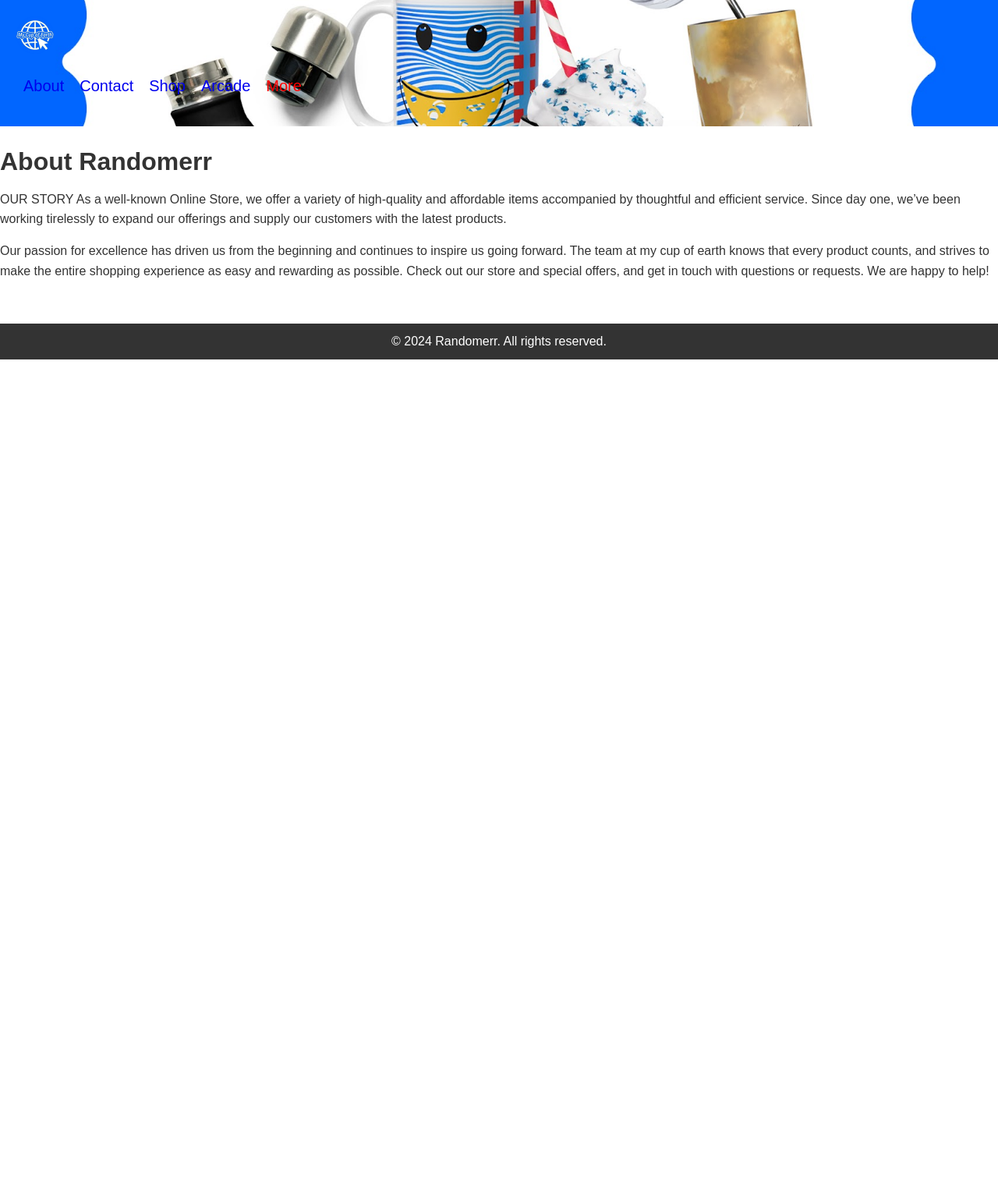
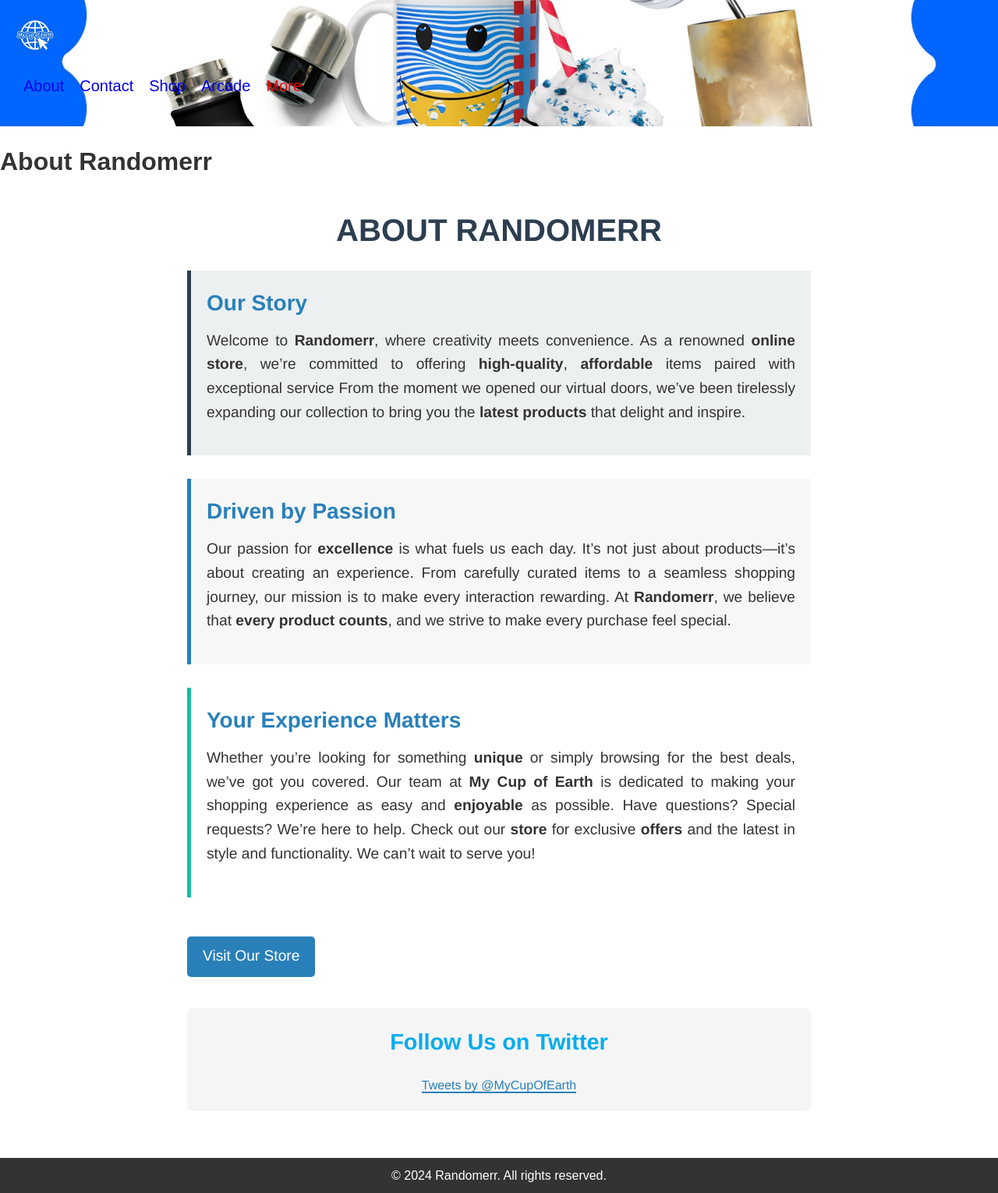
Before and after one commit to m-cochran/Randomerr, a Jekyll site: the page built from about.md, in a window 1280 px wide. Shown: the whole page at 78% size. Built offline with Jekyll 4.4.1, drawn with Linux system fonts in a browser that asks for light colours; comment, search, counter and statistics services are not loaded; before the commit the page ends 900 px from its top, so only the background shows below that.

Commit message:
Update about.md

```diff
--- a/about.md
+++ b/about.md
@@ -7,7 +7,138 @@ permalink: /about/
 # About Randomerr
 
 
-OUR STORY
-As a well-known Online Store, we offer a variety of high-quality and affordable items accompanied by thoughtful and efficient service. Since day one, we’ve been working tirelessly to expand our offerings and supply our customers with the latest products.
+<div class="about-container">
+    <h2>About Randomerr</h2>
 
-Our passion for excellence has driven us from the beginning and continues to inspire us going forward. The team at my cup of earth knows that every product counts, and strives to make the entire shopping experience as easy and rewarding as possible. Check out our store and special offers, and get in touch with questions or requests. We are happy to help!
+    <div class="our-story">
+        <h3>Our Story</h3>
+        <p>Welcome to <strong>Randomerr</strong>, where creativity meets convenience. As a renowned <strong>online store</strong>, we’re committed to offering <strong>high-quality</strong>, <strong>affordable</strong> items paired with exceptional service From the moment we opened our virtual doors, we’ve been tirelessly expanding our collection to bring you the <strong>latest products</strong> that delight and inspire.</p>
+    </div>
+
+    <div class="driven-by-passion">
+        <h3>Driven by Passion</h3>
+        <p>Our passion for <strong>excellence</strong> is what fuels us each day. It’s not just about products—it’s about creating an experience. From carefully curated items to a seamless shopping journey, our mission is to make every interaction rewarding. At <strong>Randomerr</strong>, we believe that <strong>every product counts</strong>, and we strive to make every purchase feel special.</p>
+    </div>
+
+    <div class="experience-matters">
+        <h3>Your Experience Matters</h3>
+        <p>Whether you’re looking for something <strong>unique</strong> or simply browsing for the best deals, we’ve got you covered. Our team at <strong>My Cup of Earth</strong> is dedicated to making your shopping experience as easy and <strong>enjoyable</strong> as possible. Have questions? Special requests? We’re here to help.
+
+Check out our <strong>store</strong> for exclusive <strong>offers</strong> and the latest in style and functionality. We can’t wait to serve you!</p>
+    </div>
+
+    <a href="#" class="btn">Visit Our Store</a>
+
+    <!-- Twitter Embed Section -->
+    <div class="twitter-container">
+        <h3>Follow Us on Twitter</h3>
+        <a class="twitter-timeline" href="https://x.com/MyCupOfEarth">Tweets by @MyCupOfEarth</a>
+        <script async src="https://platform.twitter.com/widgets.js" charset="utf-8"></script>
+    </div>
+</div>
+
+<style>
+/* General styling for About page */
+  .about-container {
+    max-width: 800px;
+    margin: 0 auto;
+    padding: 20px;
+    font-family: 'Helvetica Neue', Arial, sans-serif;
+    line-height: 1.6;
+    color: #333;
+}
+
+.about-container h2 {
+    font-size: 2.5rem;
+    color: #2c3e50;
+    margin-bottom: 20px;
+    text-align: center;
+    text-transform: uppercase;
+}
+
+.about-container h3 {
+    font-size: 1.75rem;
+    color: #2980b9;
+    margin-bottom: 10px;
+}
+
+.about-container p {
+    font-size: 1.2rem;
+    margin-bottom: 20px;
+    text-align: justify;
+}
+
+.about-container a {
+    color: #2980b9;
+    text-decoration: none;
+    border-bottom: 2px solid #2980b9;
+}
+
+.about-container a:hover {
+    color: #1abc9c;
+    border-bottom: 2px solid #1abc9c;
+}
+
+/* Styling for specific sections */
+.about-container .our-story {
+    background-color: #ecf0f1;
+    padding: 20px;
+    border-left: 5px solid #2c3e50;
+    margin-bottom: 30px;
+}
+
+.about-container .driven-by-passion {
+    background-color: #f7f7f7;
+    padding: 20px;
+    border-left: 5px solid #2980b9;
+    margin-bottom: 30px;
+}
+
+.about-container .experience-matters {
+    background-color: #ffffff;
+    padding: 20px;
+    border-left: 5px solid #1abc9c;
+    margin-bottom: 30px;
+}
+
+/* Button styling */
+.about-container .btn {
+    display: inline-block;
+    background-color: #2980b9;
+    color: white;
+    padding: 10px 20px;
+    text-align: center;
+    font-size: 1.2rem;
+    border-radius: 5px;
+    text-decoration: none;
+    margin-top: 20px;
+}
+
+.about-container .btn:hover {
+    background-color: #1abc9c;
+    color: white;
+}
+
+/* Twitter Viewer */
+.twitter-container {
+    margin-top: 40px;
+    padding: 20px;
+    background-color: #f5f5f5;
+    border-radius: 8px;
+    text-align: center;
+}
+
+.twitter-container h3 {
+    font-size: 1.8rem;
+    color: #00acee;
+    margin-bottom: 20px;
+}
+
+.twitter-timeline {
+    width: 100%;
+    max-width: 600px;
+    height: 500px;
+    margin: 0 auto;
+    border: none;
+}
+</style>
```
